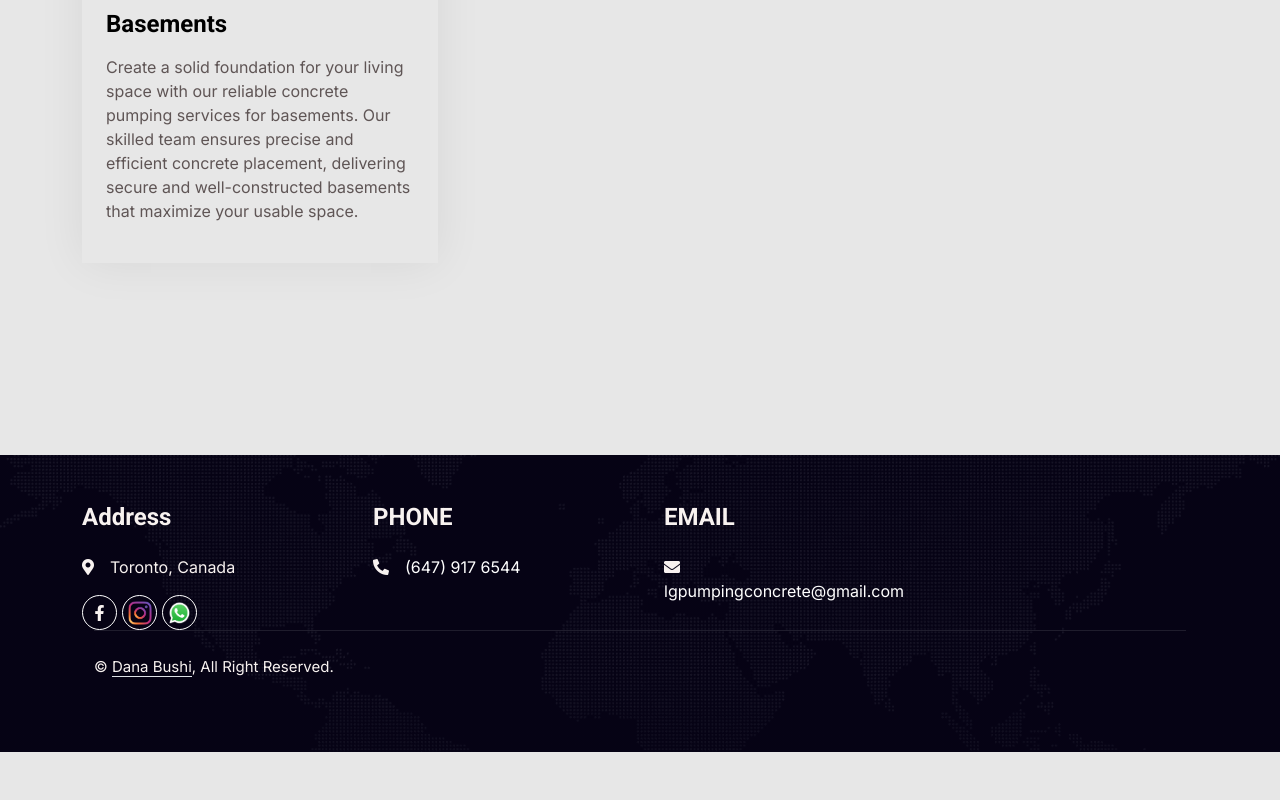
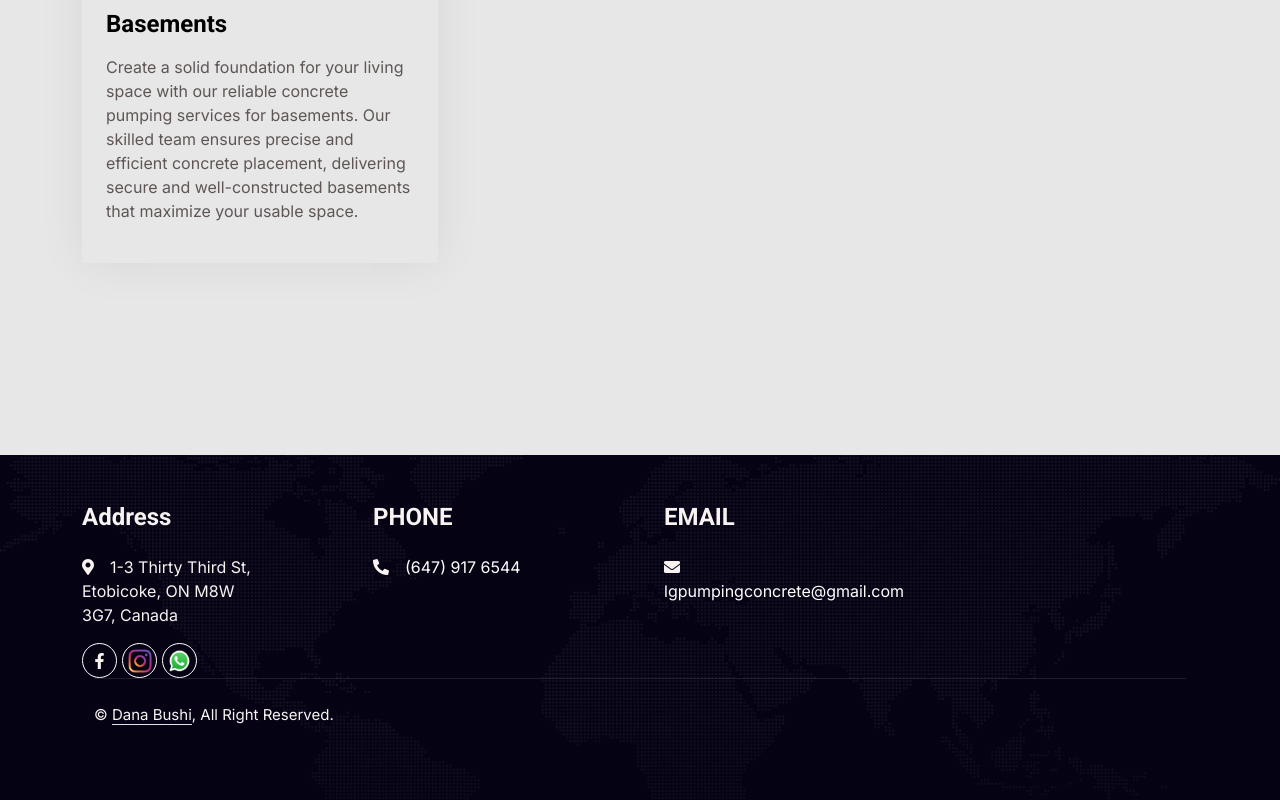
Before and after one commit to lgconcretepumping/lg-concrete-pumping, a plain HTML site: page service.html in a window 1280 px wide. Shown: the part 2407-3207 px from the top of the page. Before the commit the page ends 3159 px from the top, so only its background shows below. Drawn offline with nearby package versions, Linux system fonts and the light colour scheme.

Commit message:
Update service.html

```diff
--- a/service.html
+++ b/service.html
@@ -212,7 +212,7 @@
             <div class="row g-5">
                 <div class="col-lg-3 col-md-6">
                     <h4 class="text-light mb-4">Address</h4>
-                    <p class="mb-2"><i class="fa fa-map-marker-alt me-3"></i>Toronto, Canada</p>
+                    <p class="mb-2"><i class="fa fa-map-marker-alt me-3"></i>1-3 Thirty Third St, Etobicoke, ON M8W 3G7, Canada</p>
 
 
                     <div class="d-flex pt-2">
```
